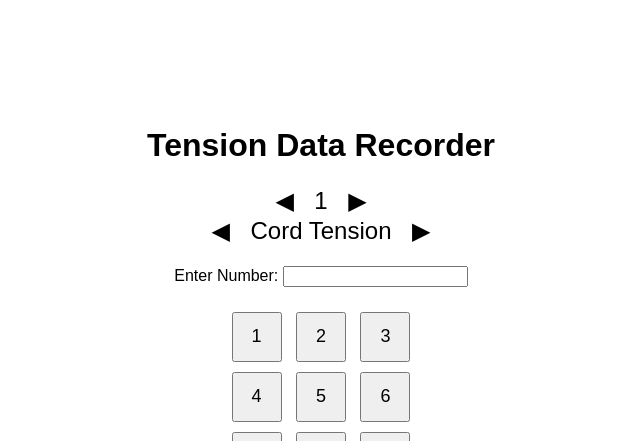
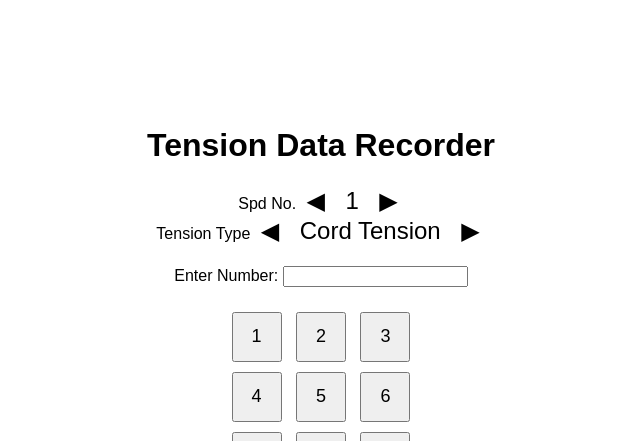
Before and after one commit to luzikato-02/tensionDataRecorder, a Python web app: template templates/numpad_input.html in a window 1280 px wide. Shown: the top 441 px of the page, without its empty margins (319-959 px from the left). Run offline with Jinja, Linux system fonts and the light colour scheme; the template is opened without the code that fills it, so the values that code supplies are empty.

Commit message:
Added text labels beside arrows

```diff
--- a/templates/numpad_input.html
+++ b/templates/numpad_input.html
@@ -86,12 +86,14 @@
   <h1>Tension Data Recorder</h1>
 
   <div>
+    <span id="label-spindle">Spd No.</span>
     <button class="arrow-button" onclick="prevID()">&#9664;</button>
     <span id="current-id">1</span>
     <button class="arrow-button" onclick="nextID()">&#9654;</button>
   </div>
 
   <div>
+    <span id="label-tension">Tension Type</span>
     <button class="arrow-button" onclick="prevTensionType()">&#9664;</button>
     <span id="tension-type">Cord Tension</span>
     <button class="arrow-button" onclick="nextTensionType()">&#9654;</button>
```
